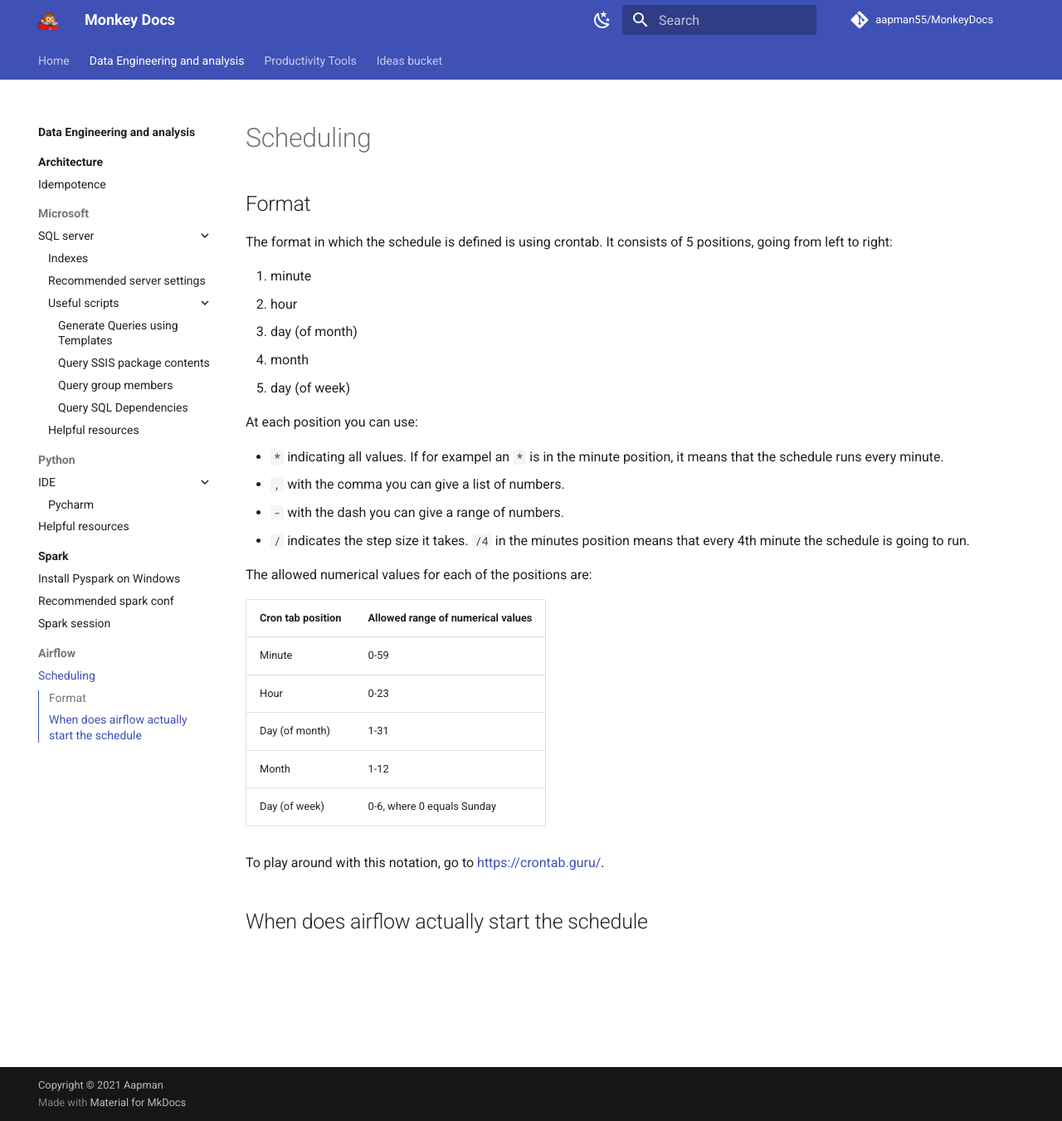
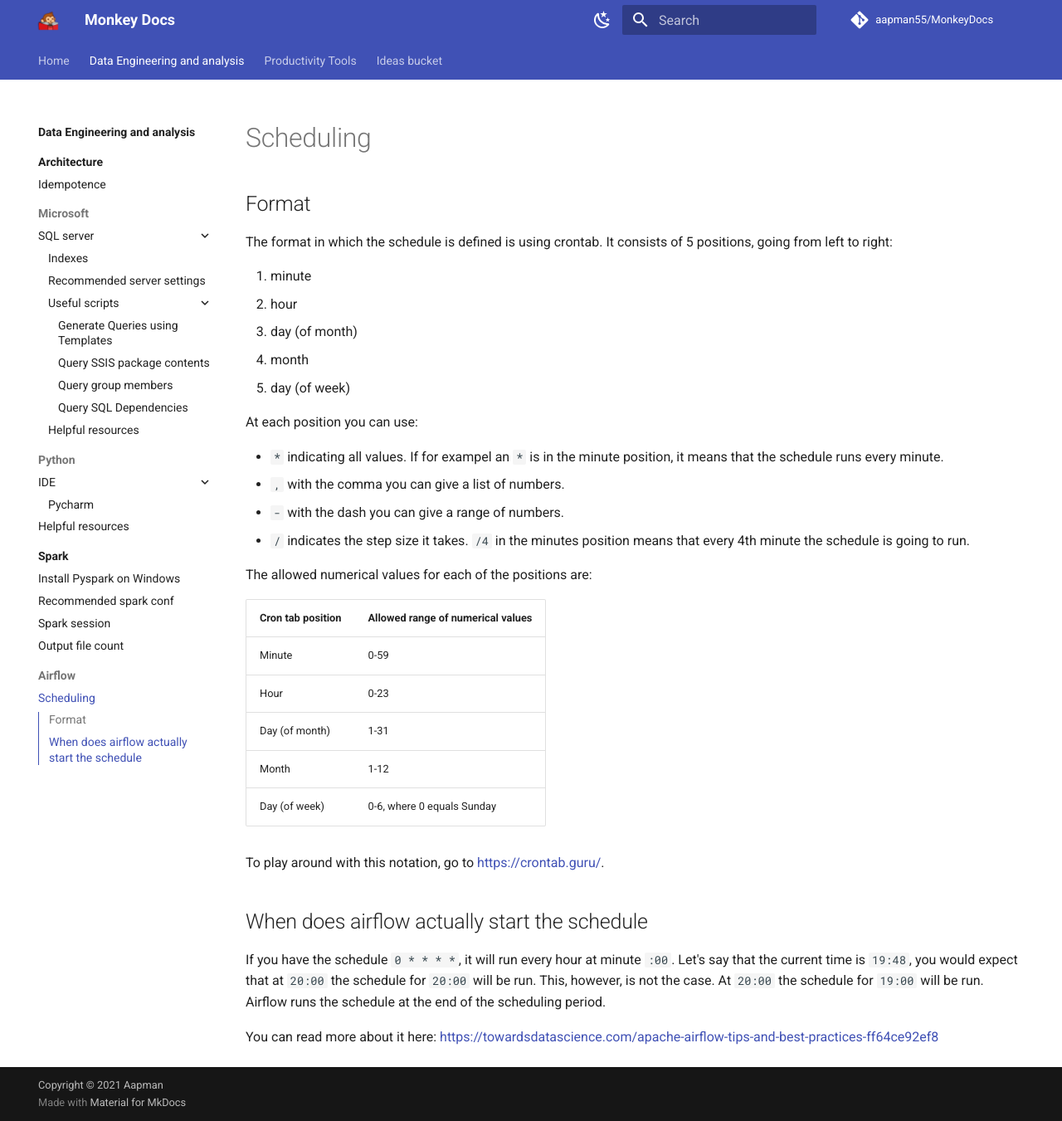
Before and after one commit to aapman55/MonkeyDocs, an MkDocs documentation site: the page built from docs/Data_Engineering_Analysis/airflow/scheduling.md, in a window 1280 px wide and 1351 px high. Shown: the whole window at 83% size. Built offline with MkDocs 1.6.1 and Material for MkDocs 9.7.7, drawn with Linux system fonts in a browser that asks for light colours; comment, search, counter and statistics services are not loaded.

Commit message:
airflow schedule and spark output file count

```diff
--- a/docs/Data_Engineering_Analysis/airflow/scheduling.md
+++ b/docs/Data_Engineering_Analysis/airflow/scheduling.md
@@ -31,3 +31,9 @@ The allowed numerical values for each of the positions are:
 To play around with this notation, go to https://crontab.guru/.
 
 ## When does airflow actually start the schedule
+If you have the schedule `0 * * * *`, it will run every hour at minute `:00`. Let's say that
+the current time is `19:48`, you would expect that at `20:00` the schedule for `20:00` will be run.
+This, however, is not the case. At `20:00` the schedule for `19:00` will be run. Airflow runs the
+schedule at the end of the scheduling period.
+
+You can read more about it here: https://towardsdatascience.com/apache-airflow-tips-and-best-practices-ff64ce92ef8
--- a/mkdocs.yml
+++ b/mkdocs.yml
@@ -104,6 +104,7 @@ nav:
       - Install Pyspark on Windows: Data_Engineering_Analysis/spark/pyspark_on_windows.md
       - Recommended spark conf: Data_Engineering_Analysis/spark/recommended_spark_conf.md
       - Spark session: Data_Engineering_Analysis/spark/spark_session.md
+      - Output file count: Data_Engineering_Analysis/spark/output_file_count.md
     - Airflow:
       - Scheduling: Data_Engineering_Analysis/airflow/scheduling.md
   - Productivity Tools:
```
Also changed, not shown: docs/Data_Engineering_Analysis/spark/output_file_count.md (added, +12 -0 lines).
